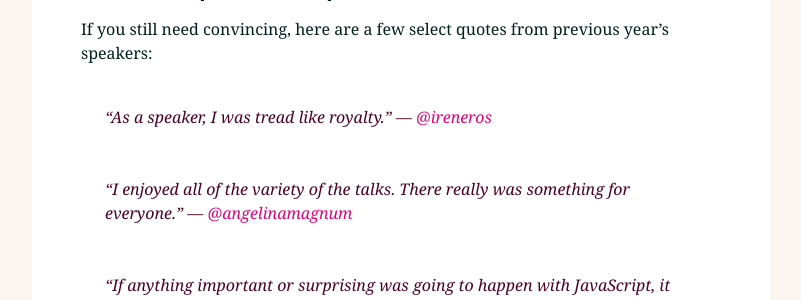
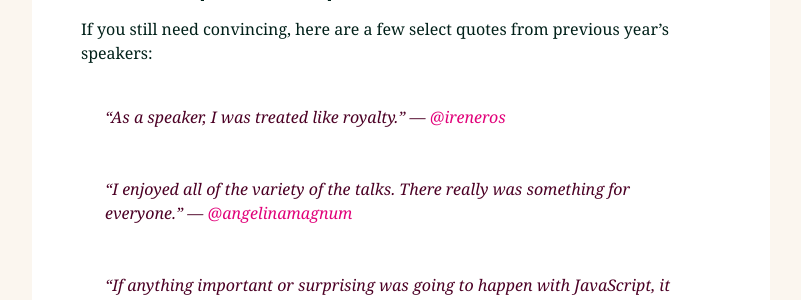
Before and after one commit to jsconf/2013.jsconf.eu, a Jekyll site: the page built from call-for-speakers/index.md, in a window 1280 px wide and 900 px high, scrolled down 2203 px. Shown: the part 154-454 px from the top of the window, without its empty margins (239-1040 px from the left). Built offline with Jekyll 4.4.1, drawn with Linux system fonts in a browser that asks for light colours; nearby versions of some CDN libraries; comment, search, counter and statistics services are not loaded.

Commit message:
typo in irene’s quote

```diff
--- a/call-for-speakers/index.md
+++ b/call-for-speakers/index.md
@@ -52,7 +52,7 @@ If you need more encouragement, check out co-organiser Tiffany’s site [We Are
 
 If you still need convincing, here are a few select quotes from previous year’s speakers:
 
-> “As a speaker, I was tread like royalty.” — [@ireneros][]
+> “As a speaker, I was treated like royalty.” — [@ireneros][]
 
 > “I enjoyed all of the variety of the talks. There really was something for everyone.” — [@angelinamagnum][]
 
```
